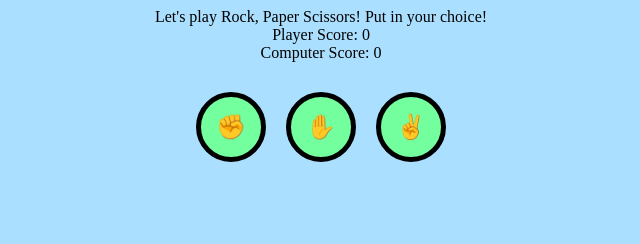
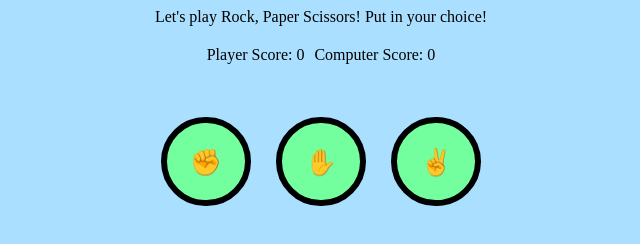
Before and after one commit to tyc007/rock-paper-scissors, a plain HTML site: page index.html in a window 1280 px wide. Shown: the whole page, without its empty margins (319-959 px from the left). Drawn offline with Linux system fonts and the light colour scheme.

Commit message:
button css

```diff
--- a/index.html
+++ b/index.html
@@ -11,8 +11,11 @@
     <div id="container">
         <div id="display">
             <div id="textLine"></div>
-            <div id="playerScore">Player Score: 0</div>
-            <div id="computerScore">Computer Score: 0</div>
+            <div id="scores">
+                <div id="playerScore">Player Score: 0</div>
+                <div id="computerScore">Computer Score: 0</div>
+            </div>
+
         </div>
         <div id="choices">
             <button type="button" id="rock">✊</button>
--- a/styles.css
+++ b/styles.css
@@ -19,6 +19,14 @@ body {
     margin-bottom: 20px;
 }
 
+#scores {
+    display: flex;
+    flex-direction: row;
+    align-items: center;
+    margin: 20px;
+    gap: 10px;
+}
+
 #choices {
     display: flex;
     flex-direction: row;
@@ -27,17 +35,26 @@ body {
 }
 
 button {
-    font-size: 24px;
-    padding: 10px 20px;
-    margin: 10px;
+    font-size: 2vw;
+    font-size: max(24px, min(2vw, 150px));
+    font-size: clamp(24px, 2vw, 150px);
+    padding: 1vw 2vw;
+    margin: 1vw;
     background-color: #74ff9e;
     border-radius: 50%;
-    border: 5px solid black;
+    border: 0.5vw solid black;
     cursor: pointer;
-    width: 70px;
-    height: 70px;
+    width: 7vw;
+    height: 7vw;
     text-align: center;
     display: flex;
     justify-content: center;
     align-items: center;
+    min-width: 70px;
+    min-height: 70px;
+    transition: all 0.15s ease-in-out;
 }
+
+button:active {
+    transform: scale(1.3);
+  }
```
Lines whose indentation alone changed are shown as unchanged.
